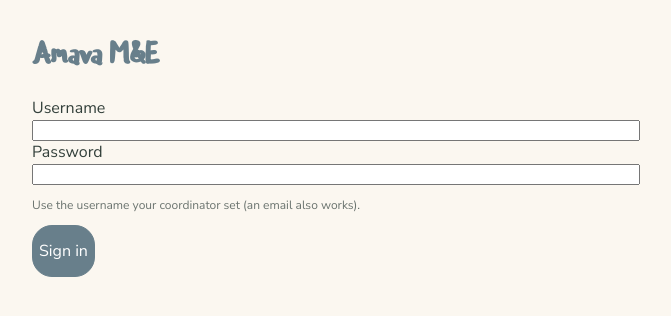
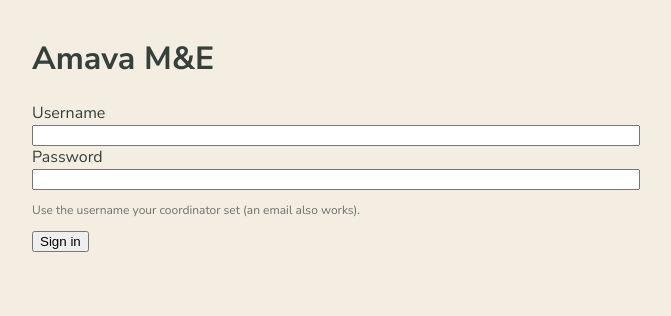
Before and after one commit to amavawebapp/amavawebapp, a React (Vite) app in the folder amava-me/: page /login in a window 1280 px wide. Shown: the top 316 px of the page, without its empty margins (304-975 px from the left). Built offline with nearby package versions, Linux system fonts and the light colour scheme; no server answers.

Commit message:
refactor: slim base.css to reset

```diff
--- a/amava-me/src/styles/base.css
+++ b/amava-me/src/styles/base.css
@@ -1,18 +1,10 @@
-* { box-sizing: border-box; }
+html, body, #root { height: 100%; margin: 0; }
 body {
-  margin: 0;
-  font-family: var(--font-body);
-  color: var(--text);
-  background: var(--bg);
+  font-family: var(--font);
+  color: var(--ink);
+  background: var(--bg-2);
+  -webkit-font-smoothing: antialiased;
 }
-h1, h2, h3 { font-family: var(--font-display); color: var(--primary); }
-button {
-  min-height: var(--tap-min);
-  border-radius: var(--radius);
-  border: 1px solid var(--sage);
-  background: #fff;
-  font: inherit;
-  cursor: pointer;
-}
-button.primary { background: var(--primary); color: #fff; border-color: var(--primary); }
+/* legacy container kept for Settings sub-editors not yet restyled */
 .container { max-width: 640px; margin: 0 auto; padding: 16px; }
+.no-print { }
```
